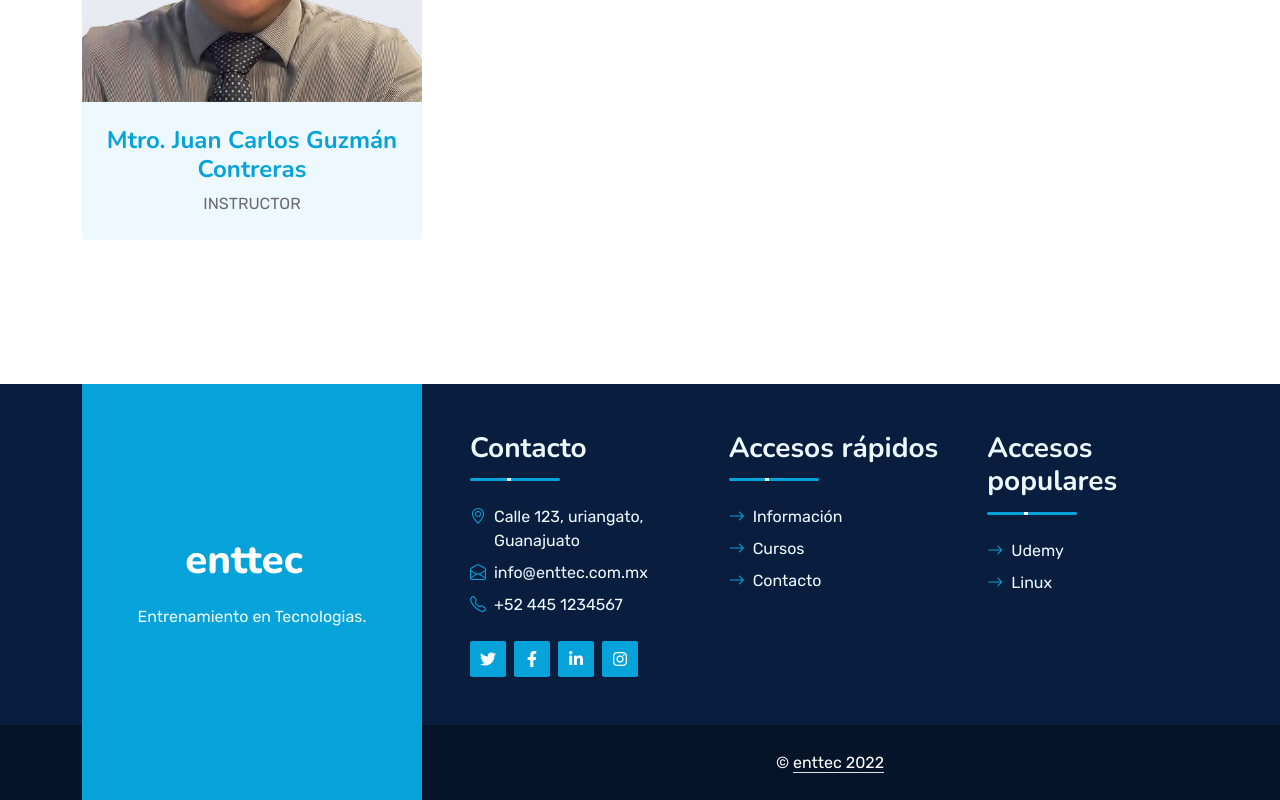
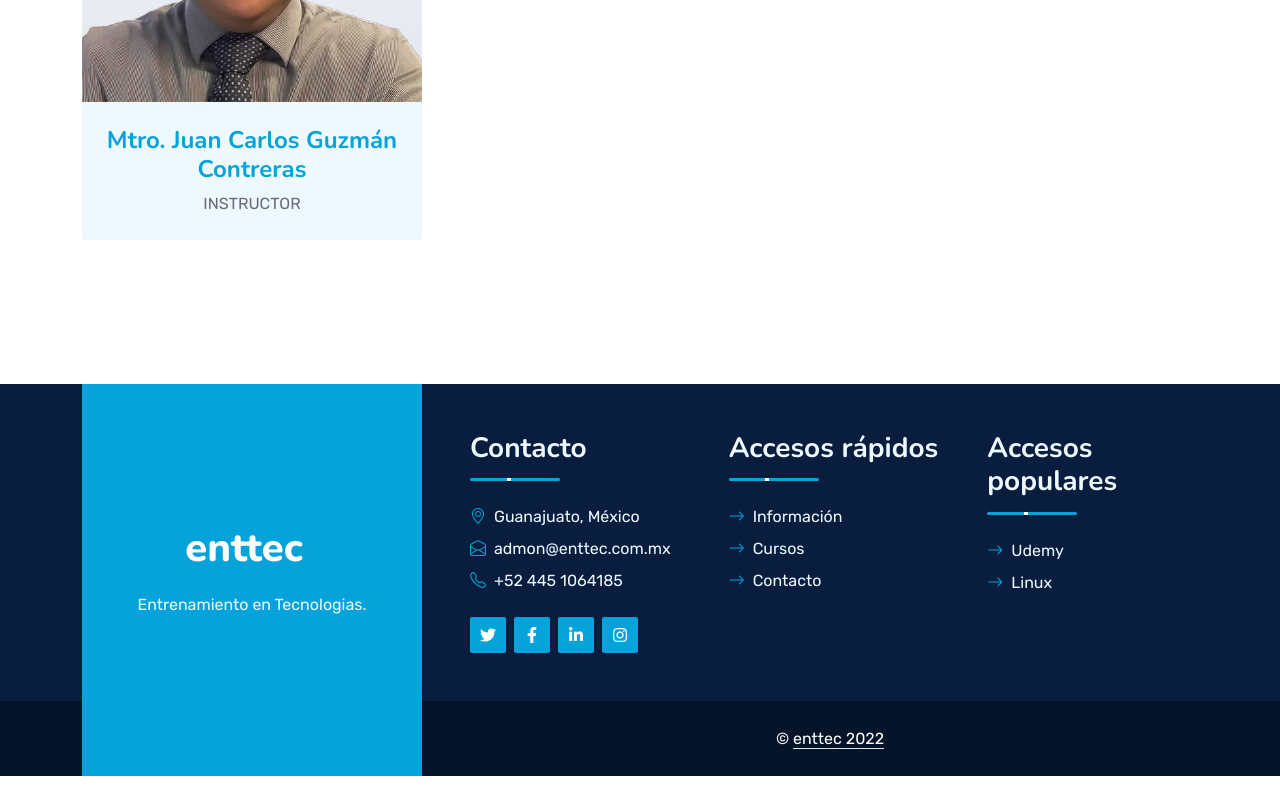
Before and after one commit to JulioRuizLara/enttec, a plain HTML site: page index.html in a window 1280 px wide. Shown: the part 1890-2690 px from the top of the page. After the commit the page ends 2666 px from the top, so only its background shows below. Drawn offline with nearby package versions, Linux system fonts and the light colour scheme.

Commit message:
Add files via upload

```diff
--- a/index.html
+++ b/index.html
@@ -794,15 +794,15 @@ Para lograr nuestro objetivo, hacemos uso de plataformas previamente establecida
                             </div>
                             <div class="d-flex mb-2">
                                 <i class="bi bi-geo-alt text-primary me-2"></i>
-                                <p class="mb-0">Calle 123, uriangato, Guanajuato</p>
+                                <p class="mb-0">Guanajuato, México</p>
                             </div>
                             <div class="d-flex mb-2">
                                 <i class="bi bi-envelope-open text-primary me-2"></i>
-                                <p class="mb-0">info@enttec.com.mx</p>
+                                <p class="mb-0"> admon@enttec.com.mx</p>
                             </div>
                             <div class="d-flex mb-2">
                                 <i class="bi bi-telephone text-primary me-2"></i>
-                                <p class="mb-0">+52 445 1234567</p>
+                                <p class="mb-0">+52 445 1064185</p>
                             </div>
                             <div class="d-flex mt-4">
                                 <a class="btn btn-primary btn-square me-2" href="#"><i class="fab fa-twitter fw-normal"></i></a>
```
